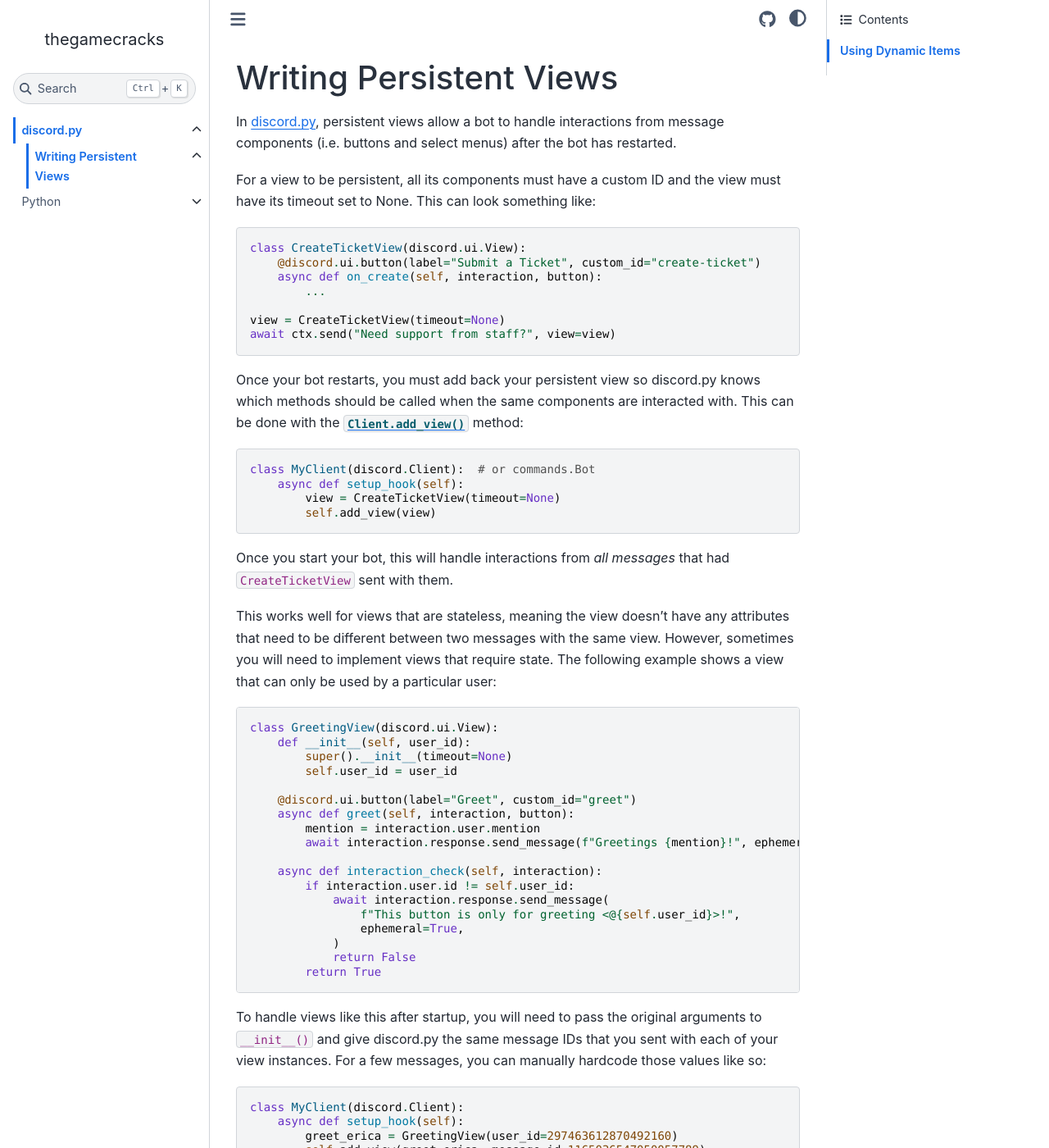
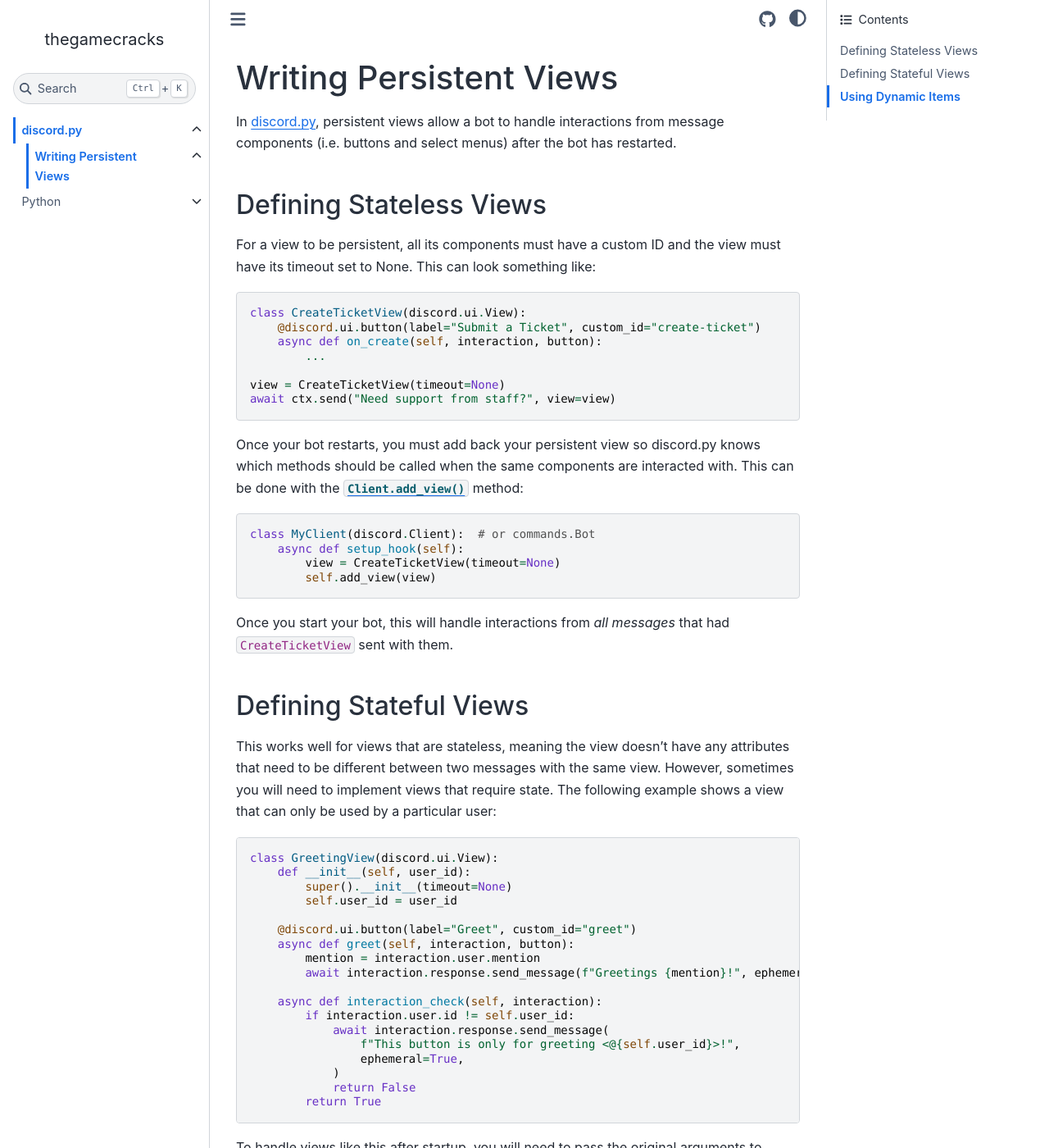
Before and after one commit to thegamecracks/thegamecracks.github.io, a Sphinx documentation site: the page built from docs/discord.py/persistent_views.rst, in a window 1280 px wide and 1400 px high. Shown: the whole window at 82% size. Built offline with Sphinx 7.4.7 and the Sphinx Book theme 1.1.4, drawn with Linux system fonts in a browser that asks for light colours; some of the changed text lies outside the part shown.

Commit message:
feat: add subheaders to persistent views guide

```diff
--- a/docs/discord.py/persistent_views.rst
+++ b/docs/discord.py/persistent_views.rst
@@ -7,6 +7,9 @@ In `discord.py`_, persistent views allow a bot to handle interactions from
 message components (i.e. buttons and select menus) after the bot has restarted.
 
 .. _discord.py: https://discordpy.readthedocs.io/
+
+Defining Stateless Views
+------------------------
 
 For a view to be persistent, all its components must have a custom ID
 and the view must have its timeout set to None. This can look something like:
@@ -37,6 +40,9 @@ This can be done with the |add_view|_ method:
 
 Once you start your bot, this will handle interactions from *all messages* that
 had ``CreateTicketView`` sent with them.
+
+Defining Stateful Views
+-----------------------
 
 This works well for views that are stateless, meaning the view doesn't have any
 attributes that need to be different between two messages with the same view.
@@ -97,6 +103,9 @@ state on disk.
 .. _asqlite: https://github.com/Rapptz/asqlite
 .. _asyncpg: https://magicstack.github.io/asyncpg/current/
 
+Stateless Example
+^^^^^^^^^^^^^^^^^
+
 .. code-block:: python
     :caption: stateless.py
 
@@ -131,6 +140,9 @@ state on disk.
 
 
     client.run("TOKEN")
+
+Stateful Example
+^^^^^^^^^^^^^^^^
 
 .. code-block:: python
     :caption: stateful.py
```
